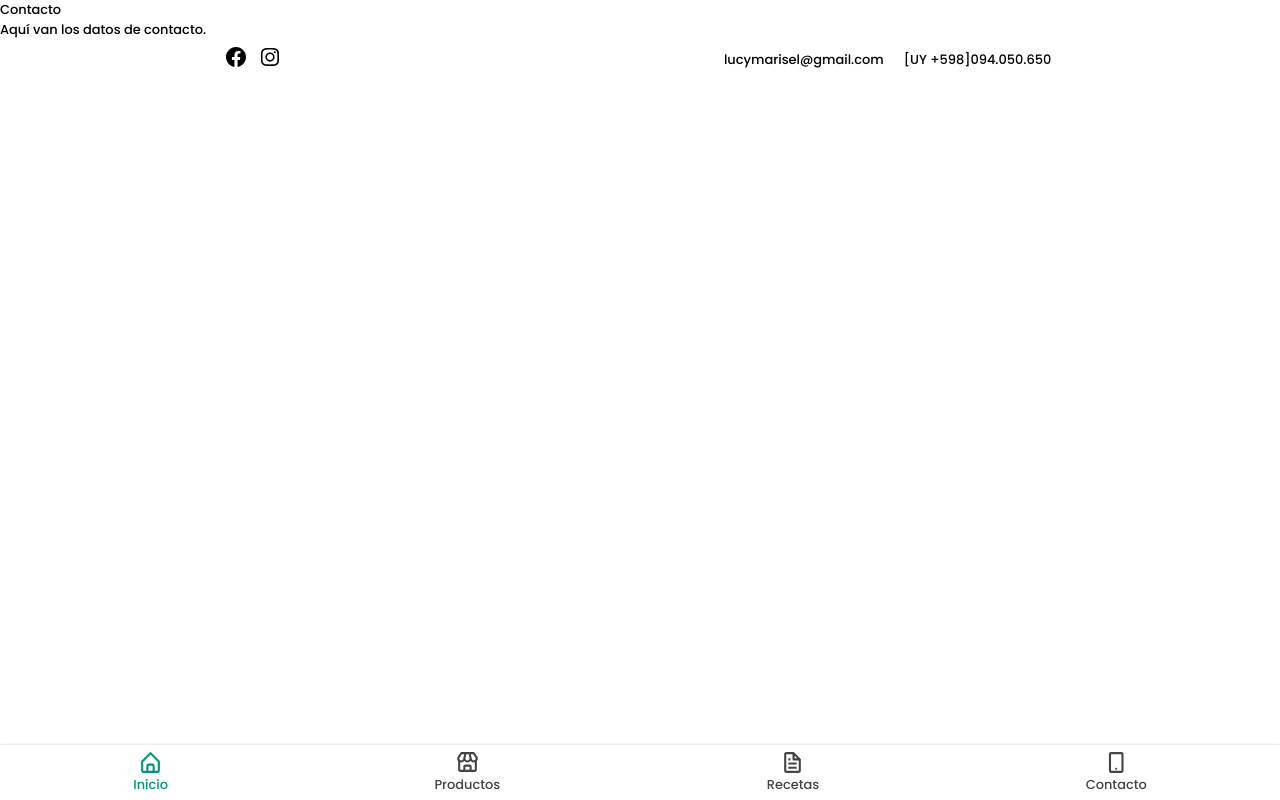
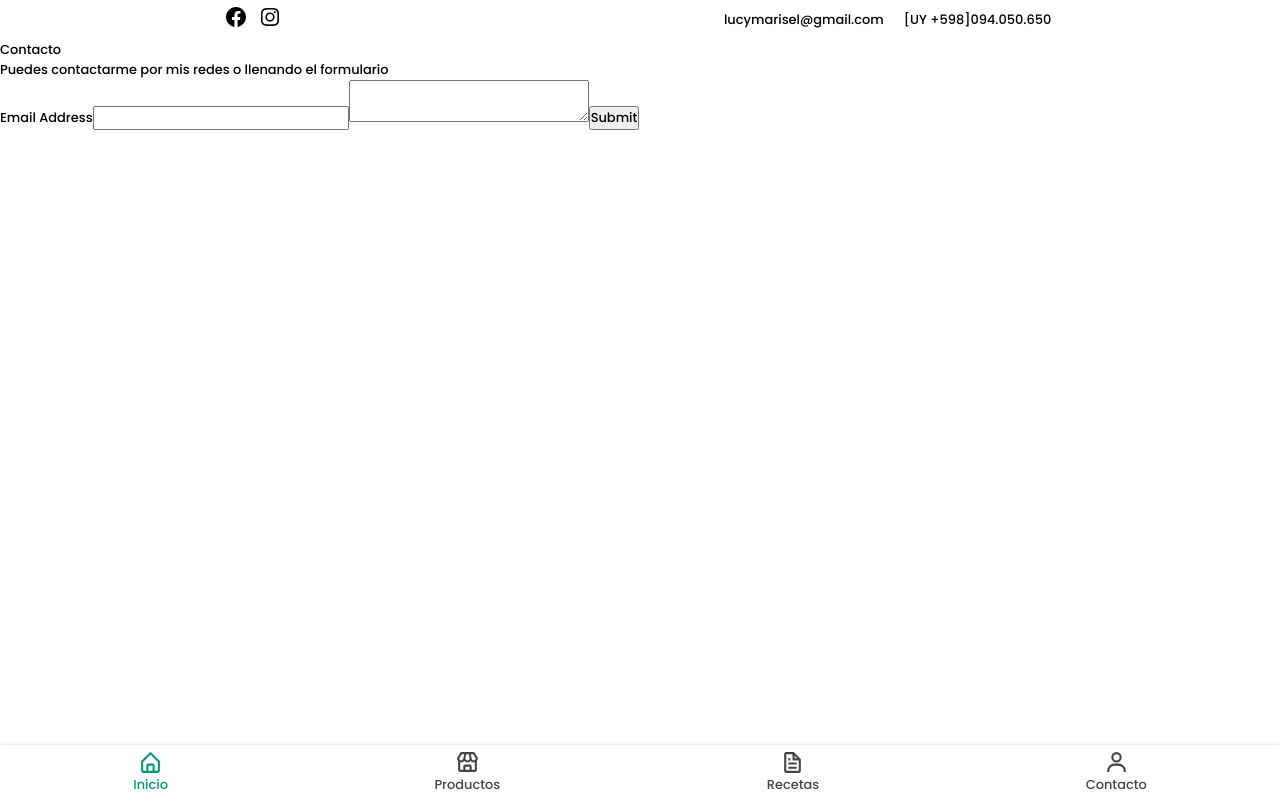
Before and after one commit to oscarfalero/dulcereact, a React (Create React App) app: page /contacto in a window 1280 px wide. Built offline with nearby package versions, Linux system fonts and the light colour scheme.

Commit message:
contact form init

```diff
--- /dev/null
+++ b/src/components/contact_form/ContactForm.js
@@ -0,0 +1,14 @@
+import React from "react";
+
+const ContactForm = () => {
+  return (
+    <form>
+      <label htmlFor="email">Email Address</label>
+      <input id="email" type="email" name="email" />
+      <textarea id="message" name="message" />
+      <button type="submit">Submit</button>
+    </form>
+  );
+};
+
+export default ContactForm;
--- a/src/components/navbar/NavBar.js
+++ b/src/components/navbar/NavBar.js
@@ -1,7 +1,7 @@
 import React from "react";
 import styles from "./NavBar.module.css";
 import { Link, withRouter } from "react-router-dom";
-import { BiHomeAlt, BiFile, BiStore, BiMobileAlt } from "react-icons/bi";
+import { BiHomeAlt, BiFile, BiStore, BiUser } from "react-icons/bi";
 
 const Navbar = () => {
   return (
@@ -19,7 +19,7 @@ const Navbar = () => {
         <span className={styles.nav_text}>Recetas</span>
       </Link>
       <Link to="/contacto" className={styles.nav_link}>
-        <BiMobileAlt />
+        <BiUser />
         <span className={styles.nav_text}>Contacto</span>
       </Link>
     </nav>
--- a/src/pages/contact/Contact.js
+++ b/src/pages/contact/Contact.js
@@ -1,12 +1,14 @@
 import React from "react";
+import ContactForm from "../../components/contact_form/ContactForm";
 import TopHeader from "../../components/topheader/TopHeader";
 
 const Contact = () => {
   return (
     <div>
+      <TopHeader />
       <h2>Contacto</h2>
-      <div>Aquí van los datos de contacto.</div>
-      <TopHeader />
+      <p>Puedes contactarme por mis redes o llenando el formulario</p>
+      <ContactForm />
     </div>
   );
 };
```
Also changed, not shown: src/components/contact_form/ContactForm.module.css (added).
